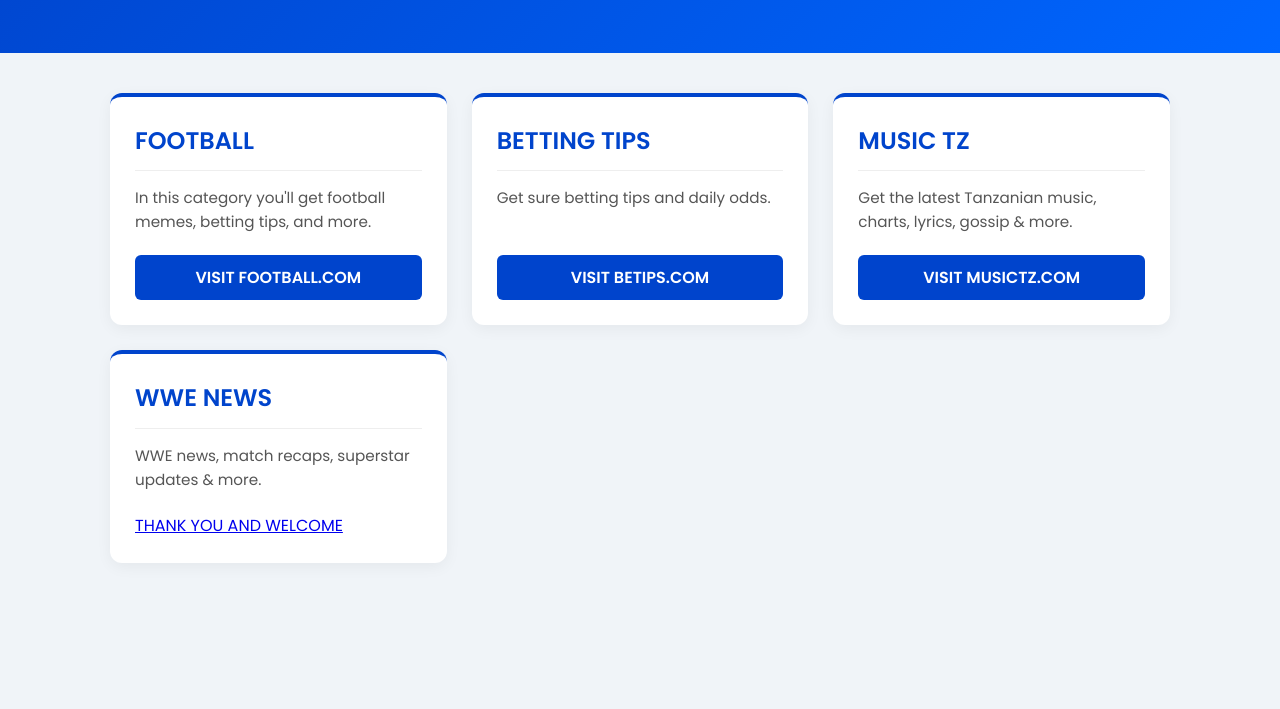
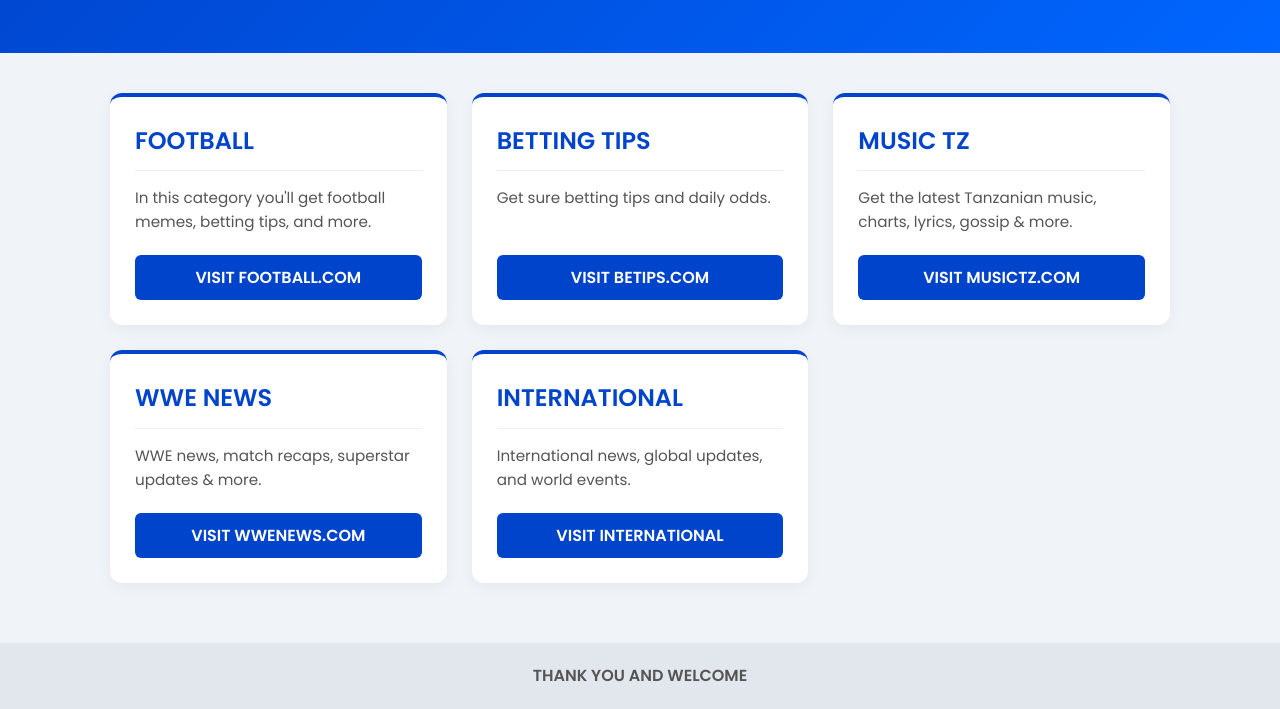
Before and after one commit to nestorypalmer-cpu/Many-In_One-website, a plain HTML site: page index.html in a window 1280 px wide. Shown: the part 143-852 px from the top of the page. Before the commit the page ends 800 px from the top, so only its background shows below. Drawn offline with Linux system fonts and the light colour scheme.

Commit message:
Update index.html

```diff
--- a/index.html
+++ b/index.html
@@ -1,3 +1,4 @@
+
 <!DOCTYPE html>
 <html lang="en">
 <head>
@@ -152,11 +153,25 @@
       <div>
         <h2>WWE NEWS</h2>
         <p>WWE news, match recaps, superstar updates & more.</p>
+
+
       </div>
-      <a href="WWE.html" class="btn>VISIT WWENEWS.COM</a>
+      <a href="WWE.html" class="btn">VISIT WWENEWS.COM</a>
     </div>
 
-     <footer>
+
+
+    <div class="category-card">
+      <div>
+        <h2>INTERNATIONAL</h2>
+        <p>International news, global updates, and world events.</p>
+      </div>
+      <a href="international.HTML" class="btn">VISIT INTERNATIONAL</a>
+    </div>
+
+  </main>
+
+  <footer>
     THANK YOU AND WELCOME
   </footer>
 
```
